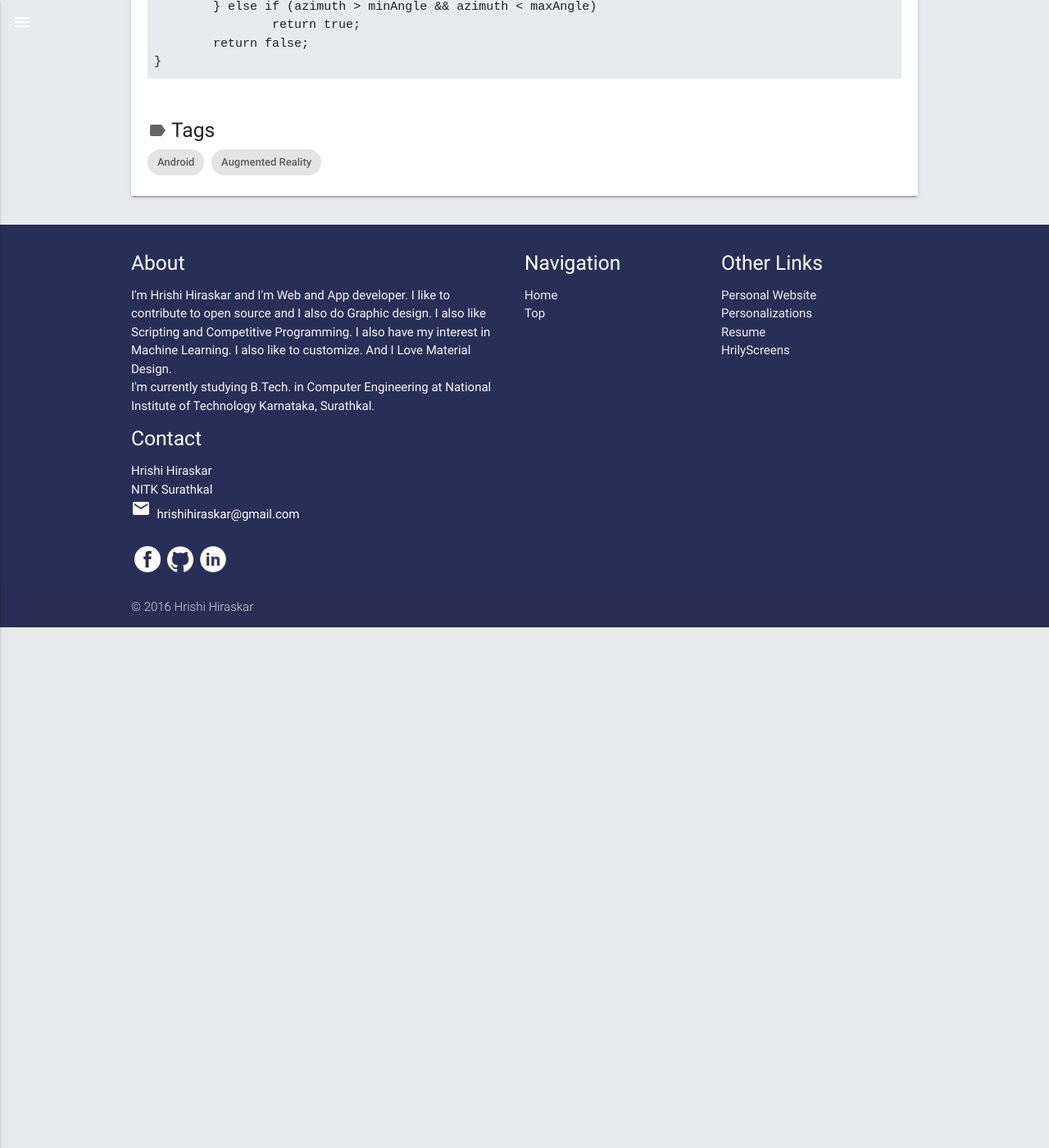
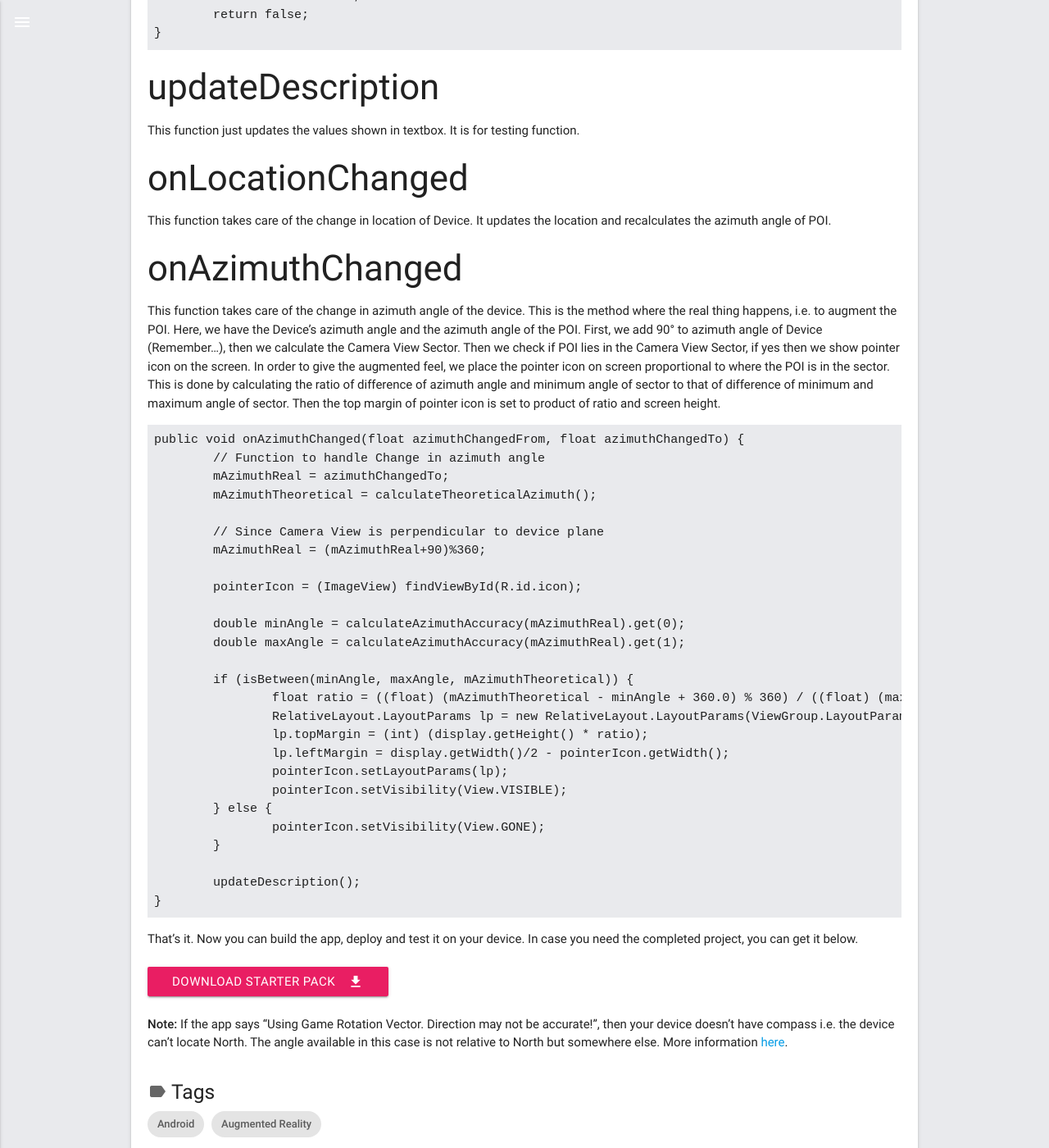
Before and after one commit to Hrily/material_blog, a Jekyll site: the page built from _posts/2016-12-30-ar-tutorial-2.md, in a window 1280 px wide and 1400 px high, scrolled down 2819 px. Shown: the whole window at 82% size. Built offline with Jekyll 4.4.1, drawn with Linux system fonts in a browser that asks for light colours; before the commit the page ends 3584 px from its top, so only the background shows below that; some of the changed text lies outside the part shown.

Commit message:
Augmented Reality Tutorial - Part 2 - Update

````diff
--- a/_posts/2016-12-30-ar-tutorial-2.md
+++ b/_posts/2016-12-30-ar-tutorial-2.md
@@ -30,6 +30,7 @@ I've priovided a starter pack for this Tutorial to give you a kickstart. Downloa
 	</button>
 </a>
 
+<br>
 -OR-
 
 Clone it
@@ -52,7 +53,7 @@ The methods in bold are the ones which are needed to be completed. The others ar
 
 <a name="setaugmentedrealitypoint"/>
 
-## setAugmentedRealityPoint
+### setAugmentedRealityPoint
 
 This function will set the POI.
 
@@ -98,15 +99,15 @@ public double calculateTheoreticalAzimuth() {
 
 <a name="calculateazimuthaccuracy"/>
 
-## calculateAzimuthAccuracy
+### calculateAzimuthAccuracy
 
 This function calculates the Camera View Sector of Device. It return minAngle and maxAngle of Camera View Sector.
 
 <a name="isbetween"/>
 
-## isBetween
+### isBetween
 
-This function checks if POI lies between the Camera View Sector. To do this, we just check if the azimuth angle is between the minAngle and maxAngle of the Camera View Sector. But this isn't enough, sometimes, minAngle is greater than maxAngle. In that case we just check if azimuth lies in 0 and maxAngle OR minAngle and 360.
+This function checks if POI lies between the Camera View Sector. To do this, we just check if the azimuth angle is between the minAngle and maxAngle of the Camera View Sector. But this isn't enough. Sometimes, minAngle is greater than maxAngle. In that case we just check if azimuth lies in 0 and maxAngle OR minAngle and 360.
 
 Following code illustrates above procedure:
 
@@ -121,3 +122,62 @@ Following code illustrates above procedure:
 	return false;
 }
 ```
+
+<a name="updatedescription"/>
+
+### updateDescription
+
+This function just updates the values shown in textbox. It is for testing function.
+
+<a name="onlocationchanged"/>
+
+### onLocationChanged
+
+This function takes care of the change in location of Device. It updates the location and recalculates the azimuth angle of POI.
+
+<a name="onazimuthchanged"/>
+
+### onAzimuthChanged
+
+This function takes care of the change in azimuth angle of the device. This is the method where the real thing happens, i.e. to augment the POI. Here, we have the Device's azimuth angle and the azimuth angle of the POI. First, we add 90&deg; to azimuth angle of Device (Remember...), then we calculate the Camera View Sector. Then we check if POI lies in the Camera View Sector, if yes then we show pointer icon on the screen. In order to give the augmented feel, we place the pointer icon on screen proportional to where the POI is in the sector. This is done by calculating the ratio of difference of azimuth angle and minimum angle of sector to that of difference of minimum and maximum angle of sector. Then the top margin of pointer icon is set to product of ratio and screen height.
+
+```java
+public void onAzimuthChanged(float azimuthChangedFrom, float azimuthChangedTo) {
+	// Function to handle Change in azimuth angle
+	mAzimuthReal = azimuthChangedTo;
+	mAzimuthTheoretical = calculateTheoreticalAzimuth();
+
+	// Since Camera View is perpendicular to device plane
+	mAzimuthReal = (mAzimuthReal+90)%360;
+
+	pointerIcon = (ImageView) findViewById(R.id.icon);
+
+	double minAngle = calculateAzimuthAccuracy(mAzimuthReal).get(0);
+	double maxAngle = calculateAzimuthAccuracy(mAzimuthReal).get(1);
+
+	if (isBetween(minAngle, maxAngle, mAzimuthTheoretical)) {
+		float ratio = ((float) (mAzimuthTheoretical - minAngle + 360.0) % 360) / ((float) (maxAngle - minAngle + 360.0) % 360);
+		RelativeLayout.LayoutParams lp = new RelativeLayout.LayoutParams(ViewGroup.LayoutParams.WRAP_CONTENT, ViewGroup.LayoutParams.WRAP_CONTENT);
+		lp.topMargin = (int) (display.getHeight() * ratio);
+		lp.leftMargin = display.getWidth()/2 - pointerIcon.getWidth();
+		pointerIcon.setLayoutParams(lp);
+		pointerIcon.setVisibility(View.VISIBLE);
+	} else {
+		pointerIcon.setVisibility(View.GONE);
+	}
+
+	updateDescription();
+}
+```
+
+That's it. Now you can build the app, deploy and test it on your device. In case you need the completed project, you can get it below.
+
+<br>
+<a href="https://github.com/Hrily/ARTutorial_Starter/archive/master.zip">
+	<button class="btn pink waves-effect waves-light" name="action">Download Starter Pack
+		<i class="material-icons right">file_download</i>
+	</button>
+</a>
+
+<br>
+**Note:** If the app says "Using Game Rotation Vector. Direction may not be accurate!", then your device doesn't have compass i.e. the device can't locate North. The angle available in this case is not relative to North but somewhere else. More information [here](https://source.android.com/devices/sensors/sensor-types.html#game_rotation_vector).
````
Also changed, not shown: _posts/2016-12-17-first-blog.md (+1 -0 lines), _posts/2016-12-22-ar-tutorial-1.md (+4 -4 lines).
